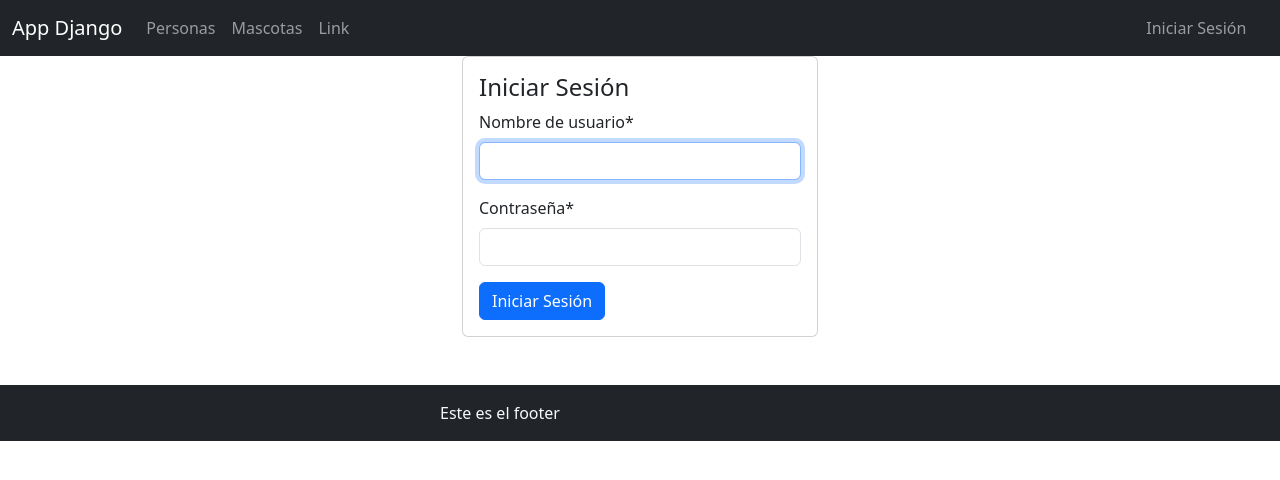
After one commit to profealejandroduoc/sitio, a Django app: page /accounts/login/ in a window 1280 px wide. The commit adds this page. Shown: the top 480 px of the page. Run offline with Django 4.2, Linux system fonts and the light colour scheme; some libraries are stand-ins or nearby versions.

Commit message:
Login listo

```diff
--- a/aplicacion/templates/aplicacion/base.html
+++ b/aplicacion/templates/aplicacion/base.html
@@ -33,6 +33,16 @@
                         <a class="nav-link" href="#">Link</a>
                     </li>
                 </ul>
+                <ul class="navbar-nav" style="position: fixed;right:2%">
+                    {% if user.is_authenticated %}
+                    <li><a class="nav-link" href="#">{{user.username}}</a></li>
+                    <li><a class="nav-link" href="{% url 'logout' %}">Cerrar Sesión</a></li>
+                    {% else %}
+
+
+                    <li><a class="nav-link" href="{% url 'login' %}">Iniciar Sesión</a></li>
+                  {% endif %}
+                </ul>
             </div>
         </div>
     </nav>
--- /dev/null
+++ b/aplicacion/templates/registration/login.html
@@ -0,0 +1,37 @@
+{% extends 'aplicacion/base.html' %}
+{% load static %}
+{% load crispy_forms_tags %}
+
+{% block contenido %}
+
+<div class="row">
+    <div class="col-sm-4"></div>
+    <div class="col-sm-4">
+        <form action="" method="post">
+
+            <div class="card">
+
+                <div class="card-body">
+                    <h4 class="card-title">Iniciar Sesión</h4>
+                        {% csrf_token %}
+                        {{form|crispy}}
+
+                    <input type="submit" class="btn btn-primary" value="Iniciar Sesión">
+
+
+                </div>
+            </div>
+
+        </form>
+    </div>
+    <div class="col-sm-4"></div>
+</div>
+
+
+
+
+
+
+{% endblock contenido %}
+
+Aqui se crean personas
--- a/aplicacion/views.py
+++ b/aplicacion/views.py
@@ -4,6 +4,8 @@ from .models import Persona,Mascota
 from .forms import frmPersona, frmUpdatePersona, frmCrearMascota
 
 # Create your views here.
+
+
 def index(request):
     return render(request,'aplicacion/index.html')
 
--- a/sitio/settings.py
+++ b/sitio/settings.py
@@ -57,6 +57,10 @@ MIDDLEWARE = [
 ]
 
 ROOT_URLCONF = 'sitio.urls'
+
+LOGIN_REDIRECT_URL="/"
+
+LOGOUT_REDIRECT_URL="/"
 
 TEMPLATES = [
     {
--- a/sitio/urls.py
+++ b/sitio/urls.py
@@ -18,7 +18,9 @@ Including another URLconf
 from django.contrib import admin
 from django.urls import include, path
 
+
 urlpatterns = [
     path('admin/', admin.site.urls),
-    path('', include('aplicacion.urls'))
+    path('', include('aplicacion.urls')),
+    path('accounts/',include('django.contrib.auth.urls'))
 ]
```
